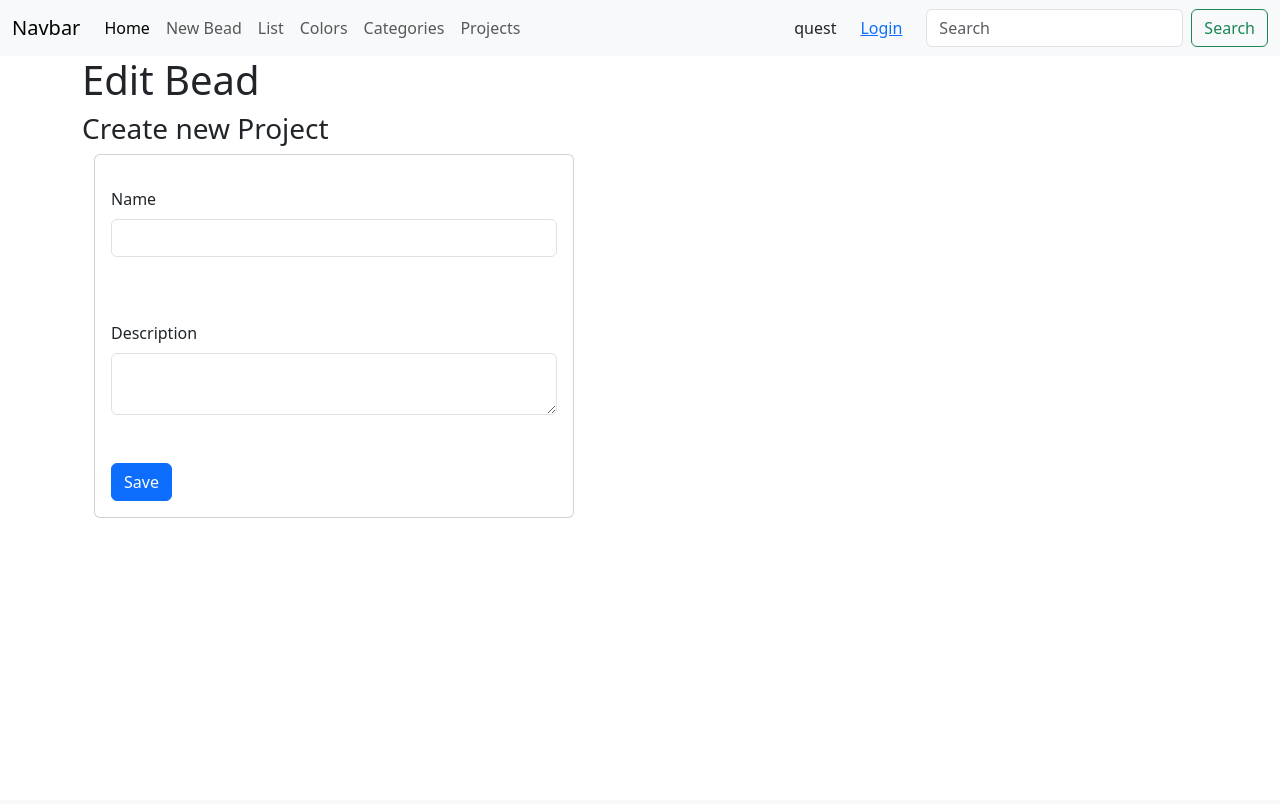
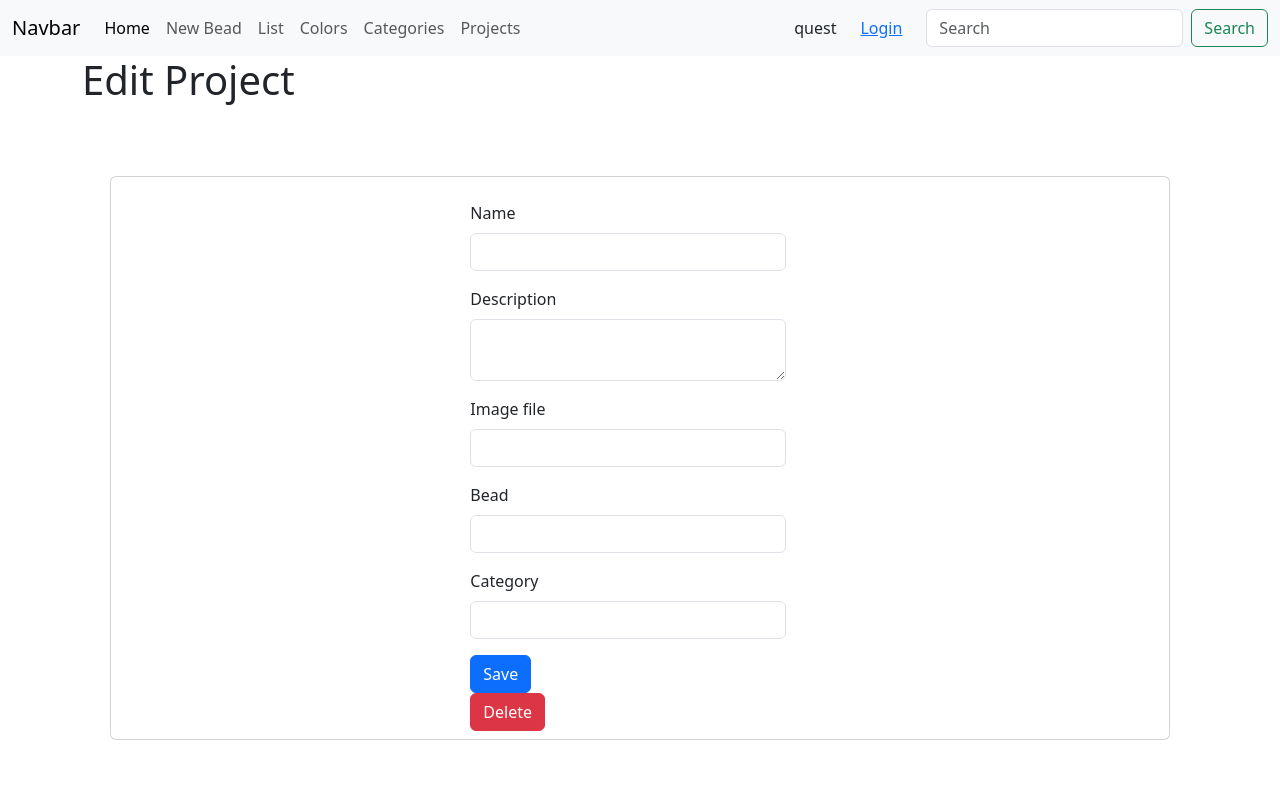
Before and after one commit to AngeliqueMolewijk/symfonymiyuki, a Symfony app: template templates/project/edit.html.twig in a window 1280 px wide. Before the commit the page ends 518 px from the top, so only its background shows below. Run offline with Twig, Linux system fonts and the light colour scheme; the template is opened without the code that fills it, so the values that code supplies are empty; form fields are guessed from the names that the template uses; style sheets or scripts are compiled from the project's sources; some libraries are stand-ins or nearby versions.

Commit message:
update for new projects

```diff
--- a/src/Controller/BeadController.php
+++ b/src/Controller/BeadController.php
@@ -5,7 +5,6 @@ namespace App\Controller;
 use App\Entity\Bead;
 use App\Form\BeadToMixType;
 use App\Form\BeadType;
-use App\Form\RelatedBeadsType;
 use App\Repository\BeadsRepository;
 use Doctrine\Common\Collections\ArrayCollection;
 // use Doctrine\ORM\EntityManager;
@@ -44,7 +43,7 @@ final class BeadController extends AbstractController
         ]);
     }
 
-    #[Route('/new', name: 'app_bead_new', methods: ['GET', 'POST'])]
+    #[Route('/newbead', name: 'app_bead_new', methods: ['GET', 'POST'])]
     public function new(Request $request, EntityManagerInterface $em): Response
     {
         $this->denyAccessUnlessGranted('ROLE_USER');
--- a/src/Repository/BeadsRepository.php
+++ b/src/Repository/BeadsRepository.php
@@ -37,10 +37,4 @@ class BeadsRepository extends ServiceEntityRepository
             ->getQuery()
             ->getResult();
     }
-
-    // public function addBeadToMix(Bead $bead,)
-    // {
-
-    //     return $bead->getUsedInMixes();
-    // }
 }
--- a/templates/base.html.twig
+++ b/templates/base.html.twig
@@ -51,6 +51,7 @@
 </li>
 
 
+
 					</ul>
 					{{app.user ? app.user.name : 'quest'}}
 					<a class="inline-block text-gray-300 no-underline hover:text-gray-200 hover:text-underline py-2 px-4" href="/{{app.user ? 'logout' : 'login'}}" @click="isOpen = false">
--- a/templates/bead/index.html.twig
+++ b/templates/bead/index.html.twig
@@ -15,8 +15,8 @@
 				<th>Name</th>
 				<th>Stock</th>
 				<th>Userid</th>
-				<th>Colors</th>
-				{# <th>Slug</th> #}
+<th>Colors</th>
+
 				<th>actions</th>
 			</tr>
 		</thead>
--- a/templates/bead/show.html.twig
+++ b/templates/bead/show.html.twig
@@ -109,12 +109,13 @@
 				</div>
 				<div class="row">
 					{% for mix in bead.components %}
-						<div class="col">
+						<div class="col-auto">
 							<a class="hover:text-slate-200" href="{{ path('app_bead_show', { id: mix.id }) }}" style="text-decoration:none;">
 								<div class="card" style="width: 14rem;">
 									<div class="card-header">
 										<img src="{{ asset('images/' ~ mix.image)}}" class="card-img-top" alt="...">
 										<div class="card-body">
+
 
 											<h5 class="card-title">{{ mix.name }}</h5>
 											<ul class="list-group list-group-flush">
@@ -122,6 +123,7 @@
 													{{mix.number}}</li>
 												<li class="list-group-item">Stock in gram:
 													{{mix.stock / 100}}</li>
+
 
 												<li class="list-group-item">Amount: &#177;
 													{{mix.stock * 2}}
@@ -134,7 +136,6 @@
 							</a>
 						</div>
 					{% endfor %}
-
 				</div>
 			{% endif %}
 			<script>
--- a/templates/project/edit.html.twig
+++ b/templates/project/edit.html.twig
@@ -4,17 +4,20 @@
 {% endblock %}
 
 {% block body %}
-	<h1>Edit Bead</h1>
+	<h1>Edit Project</h1>
 
-	<h3>
-		Create new Project</h3>
 	{{ form_start(projectForm) }}
 	{{ form_errors(projectForm) }}
 
-	<div class="container">
-		<div
-			class="card" style="width: 30rem;">
-			{# <img src="..." class="card-img-top" alt="..."> #}
+	<div class="container py-5">
+		<div class="row bg-lightown border border-secondary rounded m-3 p-2">
+			<div class="row">
+				<div class="col-4">
+					{% if project|default(null) %}<img src="{{ asset('images/' ~ project.image) }}" class="img-fluid p-3"/>
+					{% endif %}
+				</div>
+				<div class="col-4">
+
 
 					<div class="card-body">
 						<p class="card-text">{{ form_row(projectForm.name) }}</p>
@@ -23,12 +26,27 @@
 						<p class="card-text">{{ form_row(projectForm.description) }}</p>
 					</div>
 					<div class="card-body">
+						<p class="card-text">{{ form_row(projectForm.imageFile) }}</p>
+					</div>
+					<div class="card-body">
+						<p class="card-text">{{ form_row(projectForm.bead) }}</p>
+					</div>
+					<div class="card-body">
+						<p class="card-text">{{ form_row(projectForm.category) }}</p>
+					</div>
+					<div class="card-body">
 						<button class="btn btn-primary">Save</button>
-			</div>
-		</div>
+
 						{{ form_end(projectForm) }}
 
 
+						<form method="POST" action="{{ path('app_project_delete', { 'id': project.id }) }}" onsubmit="return confirm('Are you sure?');">
+							<input type="hidden" name="_token" value="{{ csrf_token('delete' ~ project.id) }}">
+							<button class="btn btn-danger">Delete</button>
+						</form>
+					</div>
+				</div>
+			</div>
 		</div>
 		<script>
 			document.addEventListener('DOMContentLoaded', function () {
```
Also changed, not shown: src/Controller/ProjectController.php (+10 -1 lines), src/Form/BeadType.php (+5 -19 lines), src/Form/ProjectType.php (+4 -5 lines), src/Repository/CategoryRepository.php (+0 -25 lines), src/Repository/ProjectRepository.php (+0 -25 lines), templates/bead/_form.html.twig (+13 -6 lines), templates/bead/homepage.html.twig (+11 -23 lines), templates/project/index.html.twig (+8 -1 lines), public/images/202504241146680a08769b5a2.jpg (added). Lines whose indentation alone changed are shown as unchanged.
